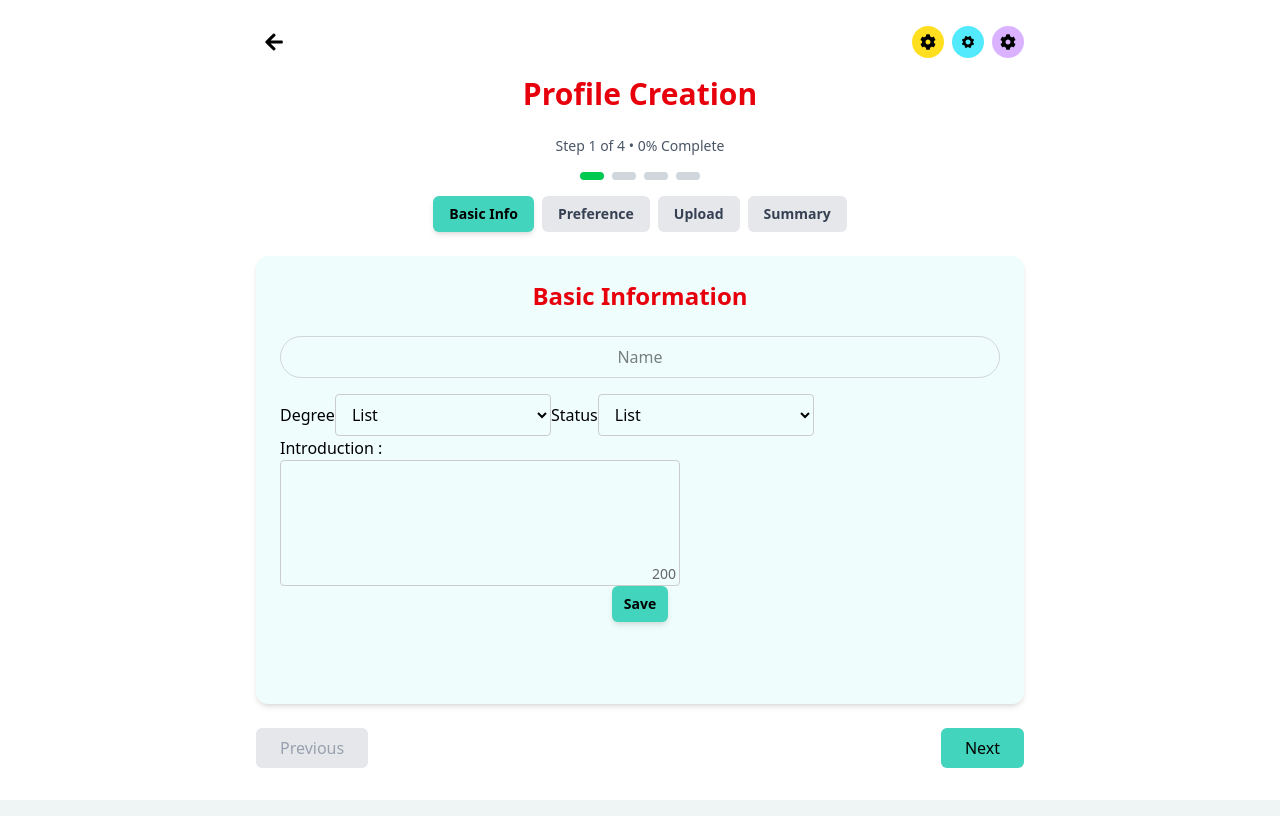
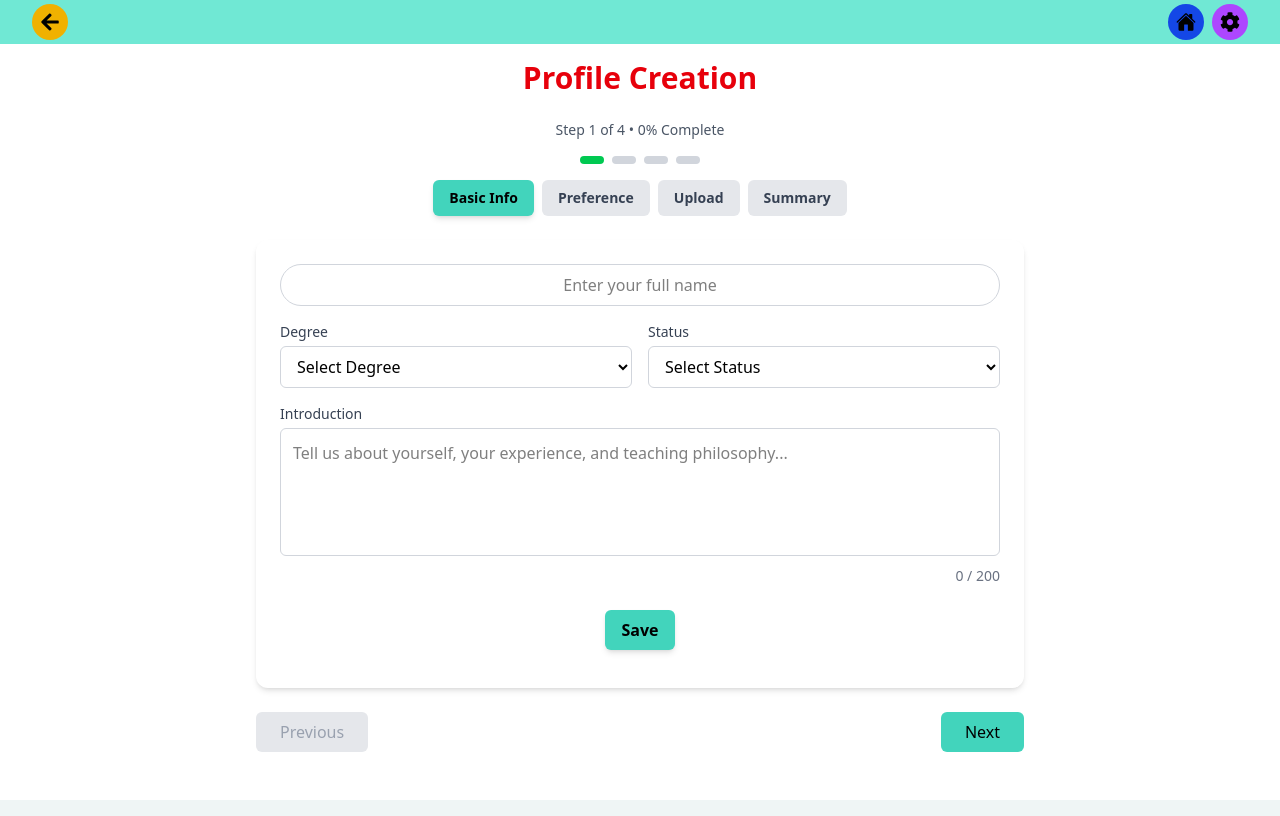
Before and after one commit to SoumyajitPaul-git/Tuition_Marketplace, a React (Vite) app in the folder client/: page /profile/creation in a window 1280 px wide. Built offline with nearby package versions, Linux system fonts and the light colour scheme.

Commit message:
Profile Creation ui updated

```diff
--- a/client/src/components/Button.jsx
+++ b/client/src/components/Button.jsx
@@ -8,7 +8,7 @@ export default function Button({
     <button
       type={type}
       onClick={onClick}
-      className={`block w-fit mx-auto bg-[#42D4BC] text-black text-sm font-semibold py-2 px-3 rounded-md shadow-md hover:bg-[#35b4a6] transition duration-200 ${className}`}
+      className={`block w-fit mx-auto bg-[#42D4BC] text-black text-base font-semibold py-2 px-3 rounded-md shadow-md hover:bg-[#35b4a6] transition duration-200 ${className}`}
     >
       {children}
     </button>
--- /dev/null
+++ b/client/src/components/TopNavBar.jsx
@@ -0,0 +1,39 @@
+import { use } from "react";
+import { FaArrowLeft, FaCog } from "react-icons/fa";
+import { IoHome } from "react-icons/io5";
+import { useNavigate } from "react-router-dom";
+
+export default function TopNavBar() {
+
+    const navigate = useNavigate();
+
+    const handleGoBack = () => {
+        navigate(-1)
+    }
+
+  return (
+    <div className="flex justify-between items-center w-full mb-4 px-4 py-1 lg:px-8 bg-[#70e8d4]">
+      {/* Back Button */}
+      <button
+        onClick={handleGoBack}
+        className="p-2 hover:bg-gray-400 bg-yellow-500 rounded-full transition-colors"
+        aria-label="Go back"
+      >
+        <FaArrowLeft size={20} />
+      </button>
+
+      {/* Right Action Buttons */}
+      <div className="flex gap-2">
+        <button className="bg-blue-700 p-2 rounded-full hover:opacity-80 transition-opacity">
+          <IoHome size={20} />
+        </button>
+        {/* <button className="bg-cyan-300 p-2 rounded-full hover:opacity-80 transition-opacity">
+          <IoIosSettings />
+        </button> */}
+        <button className="bg-purple-500 p-2 rounded-full hover:opacity-80 transition-opacity">
+          <FaCog size={20} />
+        </button>
+      </div>
+    </div>
+  );
+}
--- a/client/src/pages/TeacherProfileCreation/BasicInfo.jsx
+++ b/client/src/pages/TeacherProfileCreation/BasicInfo.jsx
@@ -1,229 +1,229 @@
 // <<<<<<< HEAD
-// import { useState } from "react";
-// import Input from "../../components/Input";
-// import Button from "../../components/Button";
+import { useState } from "react";
+import Input from "../../components/Input";
+import Button from "../../components/Button";
 
-// export default function BasicInfo({ onSave, initialData = {} }) {
-//   const [formData, setFormData] = useState({
-//     name: initialData.name || "",
-//     degree: initialData.degree || "",
-//     status: initialData.status || "",
-//     introduction: initialData.introduction || "",
-//     ...initialData,
-//   });
+export default function BasicInfo({ onSave, initialData = {} }) {
+  const [formData, setFormData] = useState({
+    name: initialData.name || "",
+    degree: initialData.degree || "",
+    status: initialData.status || "",
+    introduction: initialData.introduction || "",
+    ...initialData,
+  });
 
-//   const [errors, setErrors] = useState({});
+  const [errors, setErrors] = useState({});
 
-//   const validators = {
-//     name: (val) => (val.trim() === "" ? "Name is required" : ""),
-//     introduction: (val) =>
-//       val.length > 200 ? "Introduction must be under 200 characters" : "",
-//   };
+  const validators = {
+    name: (val) => (val.trim() === "" ? "Name is required" : ""),
+    introduction: (val) =>
+      val.length > 200 ? "Introduction must be under 200 characters" : "",
+  };
 
-//   const handleInputChange = (e) => {
-//     const { name, value } = e.target;
-//     setFormData((prev) => ({
-//       ...prev,
-//       [name]: value,
-//     }));
+  const handleInputChange = (e) => {
+    const { name, value } = e.target;
+    setFormData((prev) => ({
+      ...prev,
+      [name]: value,
+    }));
 
-//     // Clear error when user starts typing
-//     if (errors[name]) {
-//       setErrors((prev) => ({
-//         ...prev,
-//         [name]: "",
-//       }));
-//     }
-//   };
+    // Clear error when user starts typing
+    if (errors[name]) {
+      setErrors((prev) => ({
+        ...prev,
+        [name]: "",
+      }));
+    }
+  };
 
-//   const handleSave = () => {
-//     const newErrors = {};
+  const handleSave = () => {
+    const newErrors = {};
 
-//     // Validate all fields
-//     Object.keys(validators).forEach((field) => {
-//       const error = validators[field](formData[field] || "");
-//       if (error) newErrors[field] = error;
-//     });
+    // Validate all fields
+    Object.keys(validators).forEach((field) => {
+      const error = validators[field](formData[field] || "");
+      if (error) newErrors[field] = error;
+    });
 
-//     if (Object.keys(newErrors).length > 0) {
-//       setErrors(newErrors);
-//       return;
-//     }
+    if (Object.keys(newErrors).length > 0) {
+      setErrors(newErrors);
+      return;
+    }
 
-//     // Call parent's save function
-//     if (onSave) {
-//       onSave(formData);
-//     }
-//   };
+    // Call parent's save function
+    if (onSave) {
+      onSave(formData);
+    }
+  };
 
-//   const degreeOptions = [
-//     { value: "", label: "Select Degree" },
-//     { value: "bachelor", label: "Bachelor's Degree" },
-//     { value: "master", label: "Master's Degree" },
-//     { value: "phd", label: "PhD" },
-//     { value: "diploma", label: "Diploma" },
-//     { value: "certificate", label: "Certificate" },
-//   ];
+  const degreeOptions = [
+    { value: "", label: "Select Degree" },
+    { value: "bachelor", label: "Bachelor's Degree" },
+    { value: "master", label: "Master's Degree" },
+    { value: "phd", label: "PhD" },
+    { value: "diploma", label: "Diploma" },
+    { value: "certificate", label: "Certificate" },
+  ];
 
-//   const statusOptions = [
-//     { value: "", label: "Select Status" },
-//     { value: "active", label: "Active" },
-//     { value: "inactive", label: "Inactive" },
-//     { value: "pending", label: "Pending Approval" },
-//   ];
+  const statusOptions = [
+    { value: "", label: "Select Status" },
+    { value: "active", label: "Active" },
+    { value: "inactive", label: "Inactive" },
+    { value: "pending", label: "Pending Approval" },
+  ];
 
-//   return (
-//     <div className="space-y-4">
-//       <Input
-//         name="name"
-//         placeholder="Enter your full name"
-//         value={formData.name}
-//         onChange={handleInputChange}
-//         validator={validators.name}
-//       />
+  return (
+    <div className="space-y-4">
+      <Input
+        name="name"
+        placeholder="Enter your full name"
+        value={formData.name}
+        onChange={handleInputChange}
+        validator={validators.name}
+      />
 
-//       <div className="flex gap-4">
-//         <div className="flex-1">
-//           <label className="block text-sm font-medium text-gray-700 mb-1">
-//             Degree
-//           </label>
-//           <select
-//             name="degree"
-//             value={formData.degree}
-//             onChange={handleInputChange}
-//             className="w-full border border-gray-300 rounded-md px-3 py-2 focus:outline-none focus:ring-2 focus:ring-[#42D4BC]"
-//           >
-//             {degreeOptions.map((option) => (
-//               <option key={option.value} value={option.value}>
-//                 {option.label}
-//               </option>
-//             ))}
-//           </select>
-//         </div>
+      <div className="flex gap-4">
+        <div className="flex-1">
+          <label className="block text-sm font-medium text-gray-700 mb-1">
+            Degree
+          </label>
+          <select
+            name="degree"
+            value={formData.degree}
+            onChange={handleInputChange}
+            className="w-full border border-gray-300 rounded-md px-3 py-2 focus:outline-none focus:ring-2 focus:ring-[#42D4BC]"
+          >
+            {degreeOptions.map((option) => (
+              <option key={option.value} value={option.value}>
+                {option.label}
+              </option>
+            ))}
+          </select>
+        </div>
 
-//         <div className="flex-1">
-//           <label className="block text-sm font-medium text-gray-700 mb-1">
-//             Status
-//           </label>
-//           <select
-//             name="status"
-//             value={formData.status}
-//             onChange={handleInputChange}
-//             className="w-full border border-gray-300 rounded-md px-3 py-2 focus:outline-none focus:ring-2 focus:ring-[#42D4BC]"
-//           >
-//             {statusOptions.map((option) => (
-//               <option key={option.value} value={option.value}>
-//                 {option.label}
-//               </option>
-//             ))}
-//           </select>
-//         </div>
-//       </div>
+        <div className="flex-1">
+          <label className="block text-sm font-medium text-gray-700 mb-1">
+            Status
+          </label>
+          <select
+            name="status"
+            value={formData.status}
+            onChange={handleInputChange}
+            className="w-full border border-gray-300 rounded-md px-3 py-2 focus:outline-none focus:ring-2 focus:ring-[#42D4BC]"
+          >
+            {statusOptions.map((option) => (
+              <option key={option.value} value={option.value}>
+                {option.label}
+              </option>
+            ))}
+          </select>
+        </div>
+      </div>
 
-//       <div>
-//         <label className="block text-sm font-medium text-gray-700 mb-1">
-//           Introduction
-//         </label>
-//         <textarea
-//           name="introduction"
-//           value={formData.introduction}
-//           onChange={handleInputChange}
-//           placeholder="Tell us about yourself, your experience, and teaching philosophy..."
-//           className="w-full border border-gray-300 rounded-md p-3 h-32 resize-none focus:outline-none focus:ring-2 focus:ring-[#42D4BC]"
-//           maxLength={200}
-//         />
-//         <div className="flex justify-between items-center mt-1">
-//           <span className="text-xs text-red-500">{errors.introduction}</span>
-//           <span className="text-sm text-gray-500">
-//             {formData.introduction.length} / 200
-//           </span>
-//         </div>
-//       </div>
+      <div>
+        <label className="block text-sm font-medium text-gray-700 mb-1">
+          Introduction
+        </label>
+        <textarea
+          name="introduction"
+          value={formData.introduction}
+          onChange={handleInputChange}
+          placeholder="Tell us about yourself, your experience, and teaching philosophy..."
+          className="w-full border border-gray-300 rounded-md p-3 h-32 resize-none focus:outline-none focus:ring-2 focus:ring-[#42D4BC]"
+          maxLength={200}
+        />
+        <div className="flex justify-between items-center mt-1">
+          <span className="text-xs text-red-500">{errors.introduction}</span>
+          <span className="text-sm text-gray-500">
+            {formData.introduction.length} / 200
+          </span>
+        </div>
+      </div>
 
-//       <Button onClick={handleSave} className="w-full mt-6">
-//         Save Basic Information
-//       </Button>
-//     </div>
-//   );
-// }
+      <Button onClick={handleSave} className="px-4 mt-6 text-md">
+        Save
+      </Button>
+    </div>
+  );
+}
 // =======
 
 
 
 
-import { useEffect, useState } from "react";
-import Container from "../../components/Container";
-import Input from "../../components/Input";
-import Button from "../../components/Button";
-import HeroText from "../../components/HeroText";
-import TextBox from "../../components/TextBox";
-import Dropdown from "../../components/Dropdown";
-import { Link } from "react-router-dom";
-import { useNavigate } from "react-router-dom";
-import axios from "axios";
+// import { useEffect, useState } from "react";
+// import Container from "../../components/Container";
+// import Input from "../../components/Input";
+// import Button from "../../components/Button";
+// import HeroText from "../../components/HeroText";
+// import TextBox from "../../components/TextBox";
+// import Dropdown from "../../components/Dropdown";
+// import { Link } from "react-router-dom";
+// import { useNavigate } from "react-router-dom";
+// import axios from "axios";
 
-export default function BasicInfo(){
+// export default function BasicInfo(){
 
-  const [name, setName] = useState("");
-  const [intro, setIntro] = useState("");
-  const [isValid, setIsValid] = useState(false);
-  const [selectedDegree, setSelectedDegree] = useState("");
-  const [selectedStatus, setSelectedStatus] = useState("");
+//   const [name, setName] = useState("");
+//   const [intro, setIntro] = useState("");
+//   const [isValid, setIsValid] = useState(false);
+//   const [selectedDegree, setSelectedDegree] = useState("");
+//   const [selectedStatus, setSelectedStatus] = useState("");
 
-  const handleSubmit = async () => {
-    try {
-      // const res = await axios.post("/api/auth/signup", form);
-      alert(res.data.message);
-      // localStorage.setItem("otp_email", form.email); // Save email
-      // navigate("/otp"); // Redirect to OTP page
-    } catch (err) {
-      alert(err.response?.data?.message || "Signup failed");
-    }
-  };
+//   const handleSubmit = async () => {
+//     try {
+//       // const res = await axios.post("/api/auth/signup", form);
+//       alert(res.data.message);
+//       // localStorage.setItem("otp_email", form.email); // Save email
+//       // navigate("/otp"); // Redirect to OTP page
+//     } catch (err) {
+//       alert(err.response?.data?.message || "Signup failed");
+//     }
+//   };
 
-  return (
-    <>
-      <HeroText>Basic Information</HeroText>
-      <Input
-        name={"name"}
-        placeholder="Name"
-        value={name}
-        onChange={(e) => setName(e.target.value)}
-      />
-      <p>Degree
-        <Dropdown
-          label = "Degree"
-          options={[
-            { value: "Btech", label: "Btech" },
-            { value: "BSc", label: "BSc" },
-            { value: "12", label: "12th" },
-          ]}
-          value={selectedDegree}
-          onChange={setSelectedDegree}
-        />
-        Status
-        <Dropdown
-          label="Status"
-          options={[
-            { value: "completed", label: "Completed" },
-            { value: "pursuing", label: "Pursuing" },
-            { value: "dropout", label: "Dropout" },
-          ]}
-          value={selectedStatus}
-          onChange={setSelectedStatus}
-        />
-      </p>
+//   return (
+//     <>
+//       <HeroText>Basic Information</HeroText>
+//       <Input
+//         name={"name"}
+//         placeholder="Name"
+//         value={name}
+//         onChange={(e) => setName(e.target.value)}
+//       />
+//       <p>Degree
+//         <Dropdown
+//           label = "Degree"
+//           options={[
+//             { value: "Btech", label: "Btech" },
+//             { value: "BSc", label: "BSc" },
+//             { value: "12", label: "12th" },
+//           ]}
+//           value={selectedDegree}
+//           onChange={setSelectedDegree}
+//         />
+//         Status
+//         <Dropdown
+//           label="Status"
+//           options={[
+//             { value: "completed", label: "Completed" },
+//             { value: "pursuing", label: "Pursuing" },
+//             { value: "dropout", label: "Dropout" },
+//           ]}
+//           value={selectedStatus}
+//           onChange={setSelectedStatus}
+//         />
+//       </p>
 
-      <div>Introduction : </div>
-      <TextBox
-        placeholder=""
-        maxLength={200}
-        value={intro}
-        onChange={(e) => setIntro(e.target.value)}
-      />
-      <Button Click={handleSubmit} disabled={!isValid}>
-        Save
-      </Button>
-    </>
-  )
-}
+//       <div>Introduction : </div>
+//       <TextBox
+//         placeholder=""
+//         maxLength={200}
+//         value={intro}
+//         onChange={(e) => setIntro(e.target.value)}
+//       />
+//       <Button Click={handleSubmit} disabled={!isValid}>
+//         Save
+//       </Button>
+//     </>
+//   )
+// }
--- a/client/src/pages/TeacherProfileCreation/ProfileCreation.jsx
+++ b/client/src/pages/TeacherProfileCreation/ProfileCreation.jsx
@@ -1,6 +1,7 @@
 import { useState, useEffect } from "react";
 import HeroText from "../../components/HeroText";
-import { FaArrowLeft, FaCog } from "react-icons/fa";
+import TopNavBar from "../../components/TopNavBar"; // NEW
+import { FaCog } from "react-icons/fa";
 import { IoIosSettings } from "react-icons/io";
 
 // Import your 4 step components
@@ -56,7 +57,6 @@ export default function ProfileCreation() {
     },
   ];
 
-  // Load saved data from localStorage on component mount
   useEffect(() => {
     const savedData = localStorage.getItem("profileCreationData");
     if (savedData) {
@@ -64,7 +64,6 @@ export default function ProfileCreation() {
         const parsedData = JSON.parse(savedData);
         setProfileData(parsedData);
 
-        // Set completed steps based on saved data
         const completed = new Set();
         if (
           parsedData.basicInfo &&
@@ -91,7 +90,6 @@ export default function ProfileCreation() {
     }
   }, []);
 
-  // Save data to localStorage whenever profileData changes
   useEffect(() => {
     if (
       Object.keys(profileData.basicInfo).length > 0 ||
@@ -107,15 +105,10 @@ export default function ProfileCreation() {
       ...prev,
       basicInfo: basicInfoData,
     }));
-
     setCompletedSteps((prev) => new Set([...prev, 0]));
-
-    // Auto-advance to next step
     if (activeStep === 0) {
       setActiveStep(1);
     }
-
-    // Show success message
     showSuccessMessage("Basic information saved successfully!");
   }
 
@@ -124,14 +117,10 @@ export default function ProfileCreation() {
       ...prev,
       preference: preferenceData,
     }));
-
     setCompletedSteps((prev) => new Set([...prev, 1]));
-
-    // Auto-advance to next step
     if (activeStep === 1) {
       setActiveStep(2);
     }
-
     showSuccessMessage("Preferences saved successfully!");
   }
 
@@ -140,116 +129,63 @@ export default function ProfileCreation() {
       ...prev,
       uploadedFiles: uploadData,
     }));
-
     setCompletedSteps((prev) => new Set([...prev, 2]));
-
-    // Auto-advance to summary
     if (activeStep === 2) {
       setActiveStep(3);
     }
-
     showSuccessMessage("Documents uploaded successfully!");
   }
 
   async function handleFinalSubmit(finalData) {
     try {
-      // Here you would make the API call to submit the profile
-      // const response = await submitProfile(finalData);
-
-      // For now, simulate API call
       await new Promise((resolve) => setTimeout(resolve, 2000));
-
-      // Mark as complete
       setProfileData((prev) => ({
         ...prev,
         isComplete: true,
         submittedAt: new Date().toISOString(),
       }));
-
       setCompletedSteps((prev) => new Set([...prev, 3]));
-
-      // Clear saved data from localStorage
       localStorage.removeItem("profileCreationData");
-
       showSuccessMessage("Profile submitted for validation successfully!");
-
-      // Redirect or show completion screen
-      // navigate('/profile/success');
     } catch (error) {
       console.error("Submission error:", error);
-      throw error; // Re-throw to let Summary component handle it
+      throw error;
     }
   }
 
   function showSuccessMessage(message) {
-    // You can replace this with a proper toast notification
     const toast = document.createElement("div");
     toast.className =
       "fixed top-4 right-4 bg-green-500 text-white px-4 py-2 rounded-md z-50";
     toast.textContent = message;
     document.body.appendChild(toast);
-
     setTimeout(() => {
       document.body.removeChild(toast);
     }, 3000);
   }
 
   function handleStepClick(stepIndex) {
-    // Allow navigation to any step, but show warning if skipping required steps
     if (stepIndex > 0 && !completedSteps.has(stepIndex - 1)) {
       const confirmSkip = window.confirm(
         `You haven't completed the previous step. Are you sure you want to continue?`
       );
       if (!confirmSkip) return;
     }
-
     setActiveStep(stepIndex);
   }
 
   function handleGoBack() {
-    // You can add navigation logic here
-    // navigate(-1) or navigate('/dashboard')
     console.log("Go back clicked");
   }
 
-  // Calculate overall completion percentage
   const completionPercentage = Math.round(
     (completedSteps.size / steps.length) * 100
   );
 
   return (
-    <div className="min-h-screen bg-white px-4 py-6 flex flex-col items-center">
-      {/* Top Header */}
-      <div className="flex justify-between items-center w-full max-w-3xl mb-4">
-        <button
-          onClick={handleGoBack}
-          className="p-2 hover:bg-gray-100 rounded-full transition-colors"
-          aria-label="Go back"
-        >
-          <FaArrowLeft size={20} />
-        </button>
-
-        <div className="flex gap-2">
-          <button
-            className="bg-yellow-300 p-2 rounded-full hover:opacity-80 transition-opacity"
-            aria-label="Settings"
-          >
-            <FaCog />
-          </button>
-          <button
-            className="bg-cyan-300 p-2 rounded-full hover:opacity-80 transition-opacity"
-            aria-label="Configuration"
-          >
-            <IoIosSettings />
-          </button>
-          <button
-            className="bg-purple-300 p-2 rounded-full hover:opacity-80 transition-opacity"
-            aria-label="Advanced settings"
-          >
-            <FaCog />
-          </button>
-        </div>
-      </div>
+    <div className="min-h-screen bg-white mb-4 flex flex-col items-center">
+      {/* ✅ Reusable Top Navigation Bar */}
+      <TopNavBar onGoBack={handleGoBack} />
 
       {/* Title */}
       <HeroText className="text-3xl">
@@ -311,7 +247,7 @@ export default function ProfileCreation() {
       </div>
 
       {/* Step Content */}
-      <div className="w-full max-w-3xl bg-[#f0fdfd] rounded-xl shadow-md p-6">
+      <div className="w-full max-w-3xl  rounded-xl shadow-md p-6">
         <div className="min-h-[400px]">{steps[activeStep].component}</div>
       </div>
 
@@ -340,28 +276,6 @@ export default function ProfileCreation() {
           </button>
         )}
       </div>
-
-      {/* Debug Info (remove in production) */}
-      {/* {process.env.NODE_ENV === "development" && (
-        <div className="mt-8 p-4 bg-gray-100 rounded-md text-xs text-gray-600 w-full max-w-3xl">
-          <h4 className="font-semibold mb-2">Debug Info:</h4>
-          <p>Active Step: {activeStep}</p>
-          <p>Completed Steps: {Array.from(completedSteps).join(", ")}</p>
-          <p>Completion: {completionPercentage}%</p>
-          <p>
-            Has Basic Info:{" "}
-            {Object.keys(profileData.basicInfo).length > 0 ? "Yes" : "No"}
-          </p>
-          <p>
-            Has Preferences:{" "}
-            {Object.keys(profileData.preference).length > 0 ? "Yes" : "No"}
-          </p>
-          <p>
-            Has Uploads:{" "}
-            {Object.keys(profileData.uploadedFiles).length > 0 ? "Yes" : "No"}
-          </p>
-        </div>
-      )} */}
     </div>
   );
 }
--- a/client/src/pages/TeacherProfileCreation/UploadDocs.jsx
+++ b/client/src/pages/TeacherProfileCreation/UploadDocs.jsx
@@ -364,8 +364,8 @@ export default function UploadDocs({ onSave, initialData = {} }) {
         </button>
       </div>
 
-      <Button onClick={handleSave} className="w-full mt-8">
-        Save Documents
+      <Button onClick={handleSave} className="px-4 mt-6 text-md">
+        Save
       </Button>
     </div>
   );
```
Also changed, not shown: client/src/pages/TeacherProfileCreation/Preference.jsx (+2 -5 lines).
